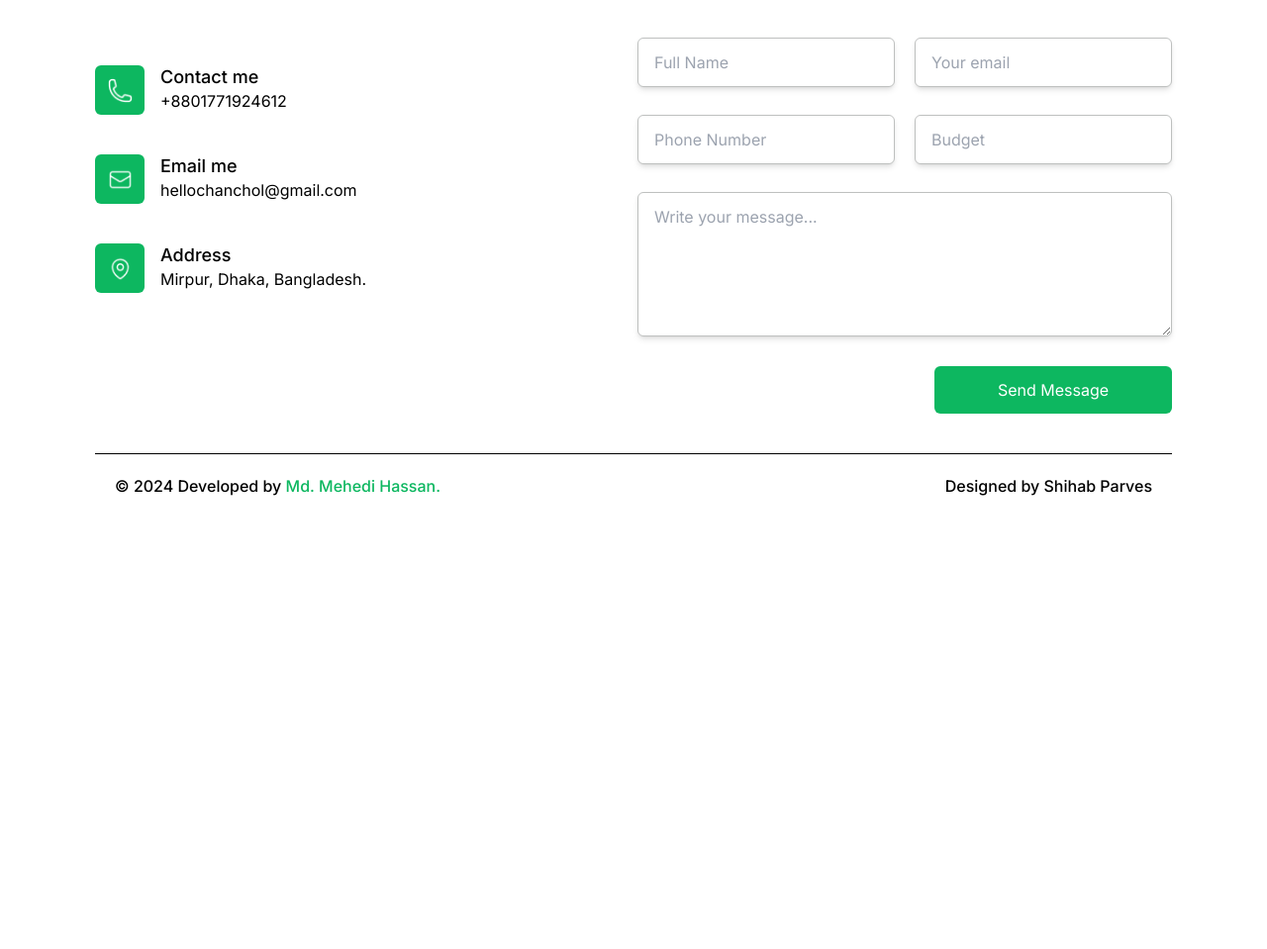
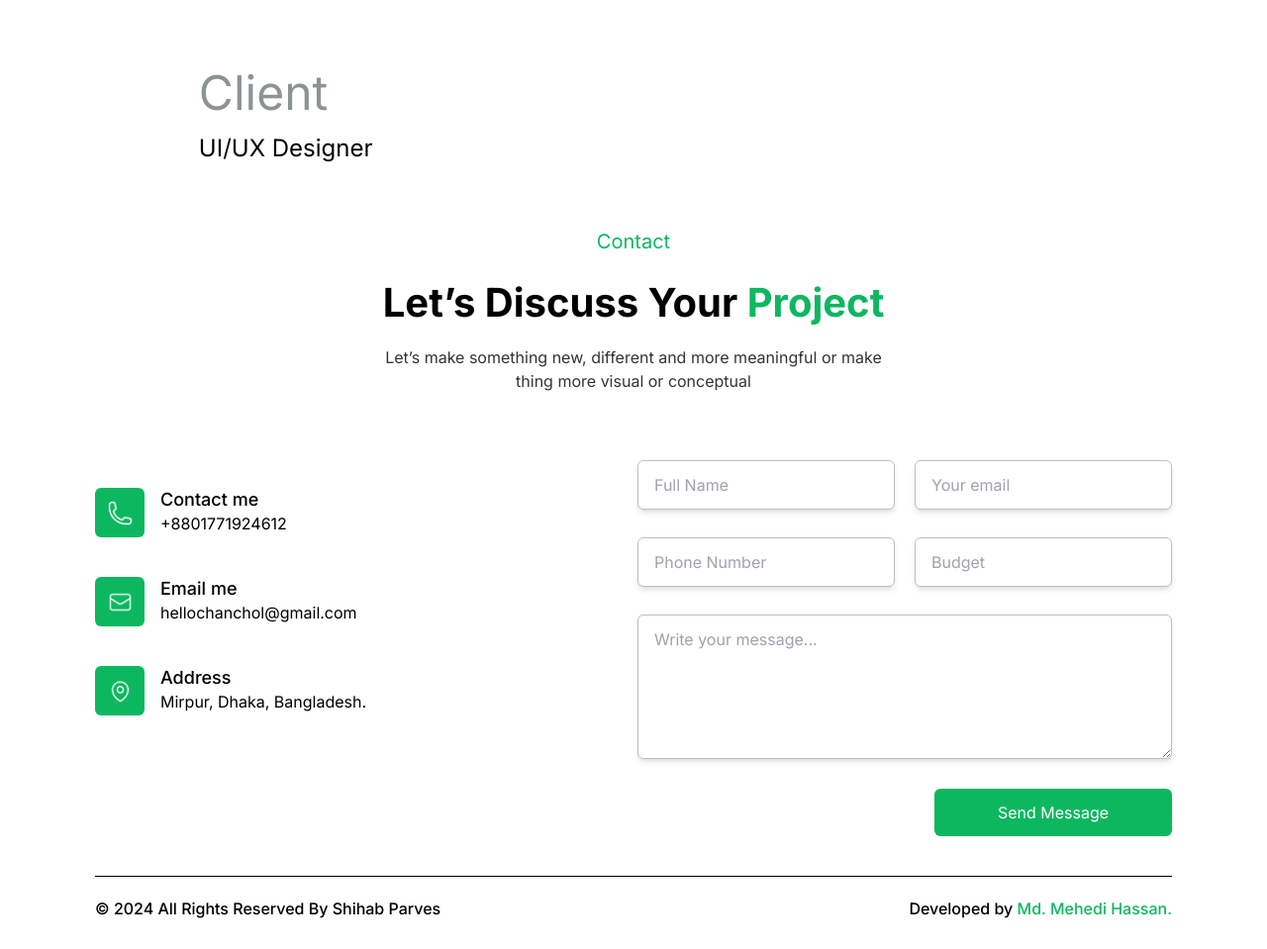
Before and after one commit to mehedihassandev/portfolio-nextjs, a Next.js app: page /case-study in a window 1280 px wide. Shown: the part 1157-2116 px from the top of the page at 99% size. Before the commit the page ends 1692 px from the top, so only its background shows below. Built offline with nearby package versions, Linux system fonts and the light colour scheme.

Commit message:
PN-02: Refactor layout and styling in About, Project, Review, Case Study, Portfolio, and Footer components

```diff
--- a/src/app/(pages)/_home/about.tsx
+++ b/src/app/(pages)/_home/about.tsx
@@ -14,7 +14,7 @@
                 className="px-5 lg:px-24 mx-auto max-w-screen-2xl m-auto"
                 id="skills"
             >
-                <div className="grid grid-cols-1 lg:grid-cols-3 gap-3">
+                <div className="grid grid-cols-1 lg:grid-cols-3 gap-3 mb-3">
                     <div className="col-span-1 lg:row-span-2">
                         <Image
                             src="/assets/about/about2.png"
--- a/src/app/(pages)/_home/project.tsx
+++ b/src/app/(pages)/_home/project.tsx
@@ -33,7 +33,7 @@
                         />
                     </a> */}
                 </div>
-                <div className="grid grid-cols-1 gap-5">
+                <div className="grid grid-cols-1 gap-16">
                     {projectItems.map((item, index) => (
                         <ProjectItem
                             key={index}
--- a/src/app/(pages)/_home/review.tsx
+++ b/src/app/(pages)/_home/review.tsx
@@ -40,10 +40,15 @@
         <>
             <div className="mx-auto px-5 lg:px-24 max-w-screen-2xl pt-28 pb-10">
                 <div className="items-end justify-between sm:flex sm:pe-6 lg:pe-8">
-                    <h2 className="text-[40px] leading-[54px]">
-                        Our Customers Say <br /> Something{" "}
-                        <span className="text-primary">About Us</span>
-                    </h2>
+                    <div>
+                        <h3 className="text-primary text-xl pb-3">
+                            Testimonial
+                        </h3>
+                        <h2 className="text-[40px] leading-[54px] font-semibold">
+                            Our Customers Say <br /> Something{" "}
+                            <span className="text-primary">About Us</span>
+                        </h2>
+                    </div>
                     <div className="lg:flex gap-4 hidden md:block">
                         <button
                             className="text-black"
--- a/src/app/(pages)/case-study/page.tsx
+++ b/src/app/(pages)/case-study/page.tsx
@@ -1,3 +1,5 @@
+import Image from "next/image";
+
 export default function CaseStudy() {
     return (
         <section className="mt-24">
@@ -11,6 +13,23 @@
                         MyCare - Online Wallet App
                     </h4>
                 </div>
+                <div className="flex justify-center items-center align-middle mt-10">
+                    <Image
+                        src="/assets/case-study/pages/MyCare_App.png"
+                        alt="MyCare"
+                        width={1920}
+                        height={1080}
+                        className="w-[780px] h-[915px]"
+                    />
+                </div>
+            </div>
+            <div className="flex flex-col items-center justify-between mt-20">
+                <div className="grid grid-cols-5 justify-start">
+                    <div>
+                        <h2 className="text-5xl text-gray">Client</h2>
+                        <p className="text-2xl pt-4">UI/UX Designer</p>
+                    </div>
+                </div>
             </div>
         </section>
     );
--- a/src/app/(pages)/portfolio/page.tsx
+++ b/src/app/(pages)/portfolio/page.tsx
@@ -10,7 +10,7 @@
                 alt="ellipse"
                 width={660}
                 height={860}
-                className="absolute top-[550px] lg:top-[280px] right-[80px] w-[660px] h-[860px] z-10"
+                className="absolute top-[550px] lg:top-[280px] right-[80px] w-[660px] h-[860px] -z-10"
             />
             <section id="portfolio">
                 <Image
--- a/src/app/_components/portfolio-item.tsx
+++ b/src/app/_components/portfolio-item.tsx
@@ -12,9 +12,9 @@
         <div
             className={`flex flex-col md:flex-row ${
                 isReversed ? "md:flex-row-reverse" : ""
-            } gap-10 md:gap-36 overflow-hidden`}
+            } gap-10 md:gap-16 overflow-hidden`}
         >
-            <div className="w-full md:w-1/2">
+            <div className="w-full">
                 <Image
                     src={item.imageUrl}
                     alt={item.title}
--- a/src/app/_layout/footer.tsx
+++ b/src/app/_layout/footer.tsx
@@ -7,13 +7,18 @@
 import { ErrorMessage } from "@app/_components";
 
 export const Footer = () => {
-    const [formData, setFormData] = useState<ContactFormSchema>(FromDefaultValues);
+    const [formData, setFormData] =
+        useState<ContactFormSchema>(FromDefaultValues);
     const [errors, setErrors] = useState<Partial<ContactFormSchema>>({});
-    const [debounceTimeout, setDebounceTimeout] = useState<NodeJS.Timeout | null>(null);
+    const [debounceTimeout, setDebounceTimeout] =
+        useState<NodeJS.Timeout | null>(null);
 
     const validateField = (name: keyof ContactFormSchema, value: string) => {
-        console.log('Validating field:', value)
-        const result = contactFormSchema.safeParse({ ...formData, [name]: value });
+        console.log("Validating field:", value);
+        const result = contactFormSchema.safeParse({
+            ...formData,
+            [name]: value,
+        });
         if (!result.success) {
             const fieldErrors = result.error.flatten().fieldErrors;
             setErrors((prevErrors) => ({
@@ -28,7 +33,9 @@
         }
     };
 
-    const handleChange = (e: React.ChangeEvent<HTMLInputElement | HTMLTextAreaElement>) => {
+    const handleChange = (
+        e: React.ChangeEvent<HTMLInputElement | HTMLTextAreaElement>
+    ) => {
         const { name, value } = e.target;
         setFormData((prev) => ({ ...prev, [name]: value }));
 
@@ -49,13 +56,16 @@
         if (!result.success) {
             const fieldErrors = result.error.flatten().fieldErrors;
             const transformedErrors = Object.fromEntries(
-                Object.entries(fieldErrors).map(([key, value]) => [key, value?.[0]])
+                Object.entries(fieldErrors).map(([key, value]) => [
+                    key,
+                    value?.[0],
+                ])
             );
             setErrors(transformedErrors);
         } else {
             setErrors({});
             // Handle form submission
-            console.log('Form data:', formData);
+            console.log("Form data:", formData);
             setFormData(FromDefaultValues);
         }
     };
@@ -124,7 +134,9 @@
                                             name="name"
                                             value={formData.name}
                                             onChange={handleChange}
-                                            title={errors.name ? errors.name : ""}
+                                            title={
+                                                errors.name ? errors.name : ""
+                                            }
                                         />
                                         <ErrorMessage message={errors.name} />
                                     </div>
@@ -152,7 +164,9 @@
                                             value={formData.phoneNumber}
                                             onChange={handleChange}
                                         />
-                                        <ErrorMessage message={errors.phoneNumber} />
+                                        <ErrorMessage
+                                            message={errors.phoneNumber}
+                                        />
                                     </div>
                                     <div className="w-full">
                                         <input
@@ -193,9 +207,13 @@
                     </div>
                 </div>
 
-                <div className="grid grid-cols-1 lg:grid-cols-2 border-solid border-t border-t-black py-4 items-center justify-between px-5">
+                <div className="grid grid-cols-1 lg:grid-cols-2 border-solid border-t border-t-black py-4 items-center justify-between">
                     <p className="text-sm md:text-base text-black text-left font-medium leading-relaxed lg:leading-8">
-                        © 2024 Developed by{" "}
+                        © 2024 All Rights Reserved By Shihab Parves
+                    </p>
+
+                    <h4 className="text-sm md:text-base leading-[16px] text-black font-medium text-right pt-3 md:pt-0">
+                        Developed by{" "}
                         <a
                             className="text-primary"
                             href="https://www.mehedihassan.me/"
@@ -203,10 +221,6 @@
                         >
                             Md. Mehedi Hassan.
                         </a>
-                    </p>
-
-                    <h4 className="text-sm md:text-base leading-[16px] text-black font-medium text-right pt-3 md:pt-0">
-                        Designed by Shihab Parves
                     </h4>
                     {/* <div className="hidden md:flex justify-end gap-4">
                     <a
```
Also changed, not shown: 1 other file (tests, documents, lock files or other folders).
